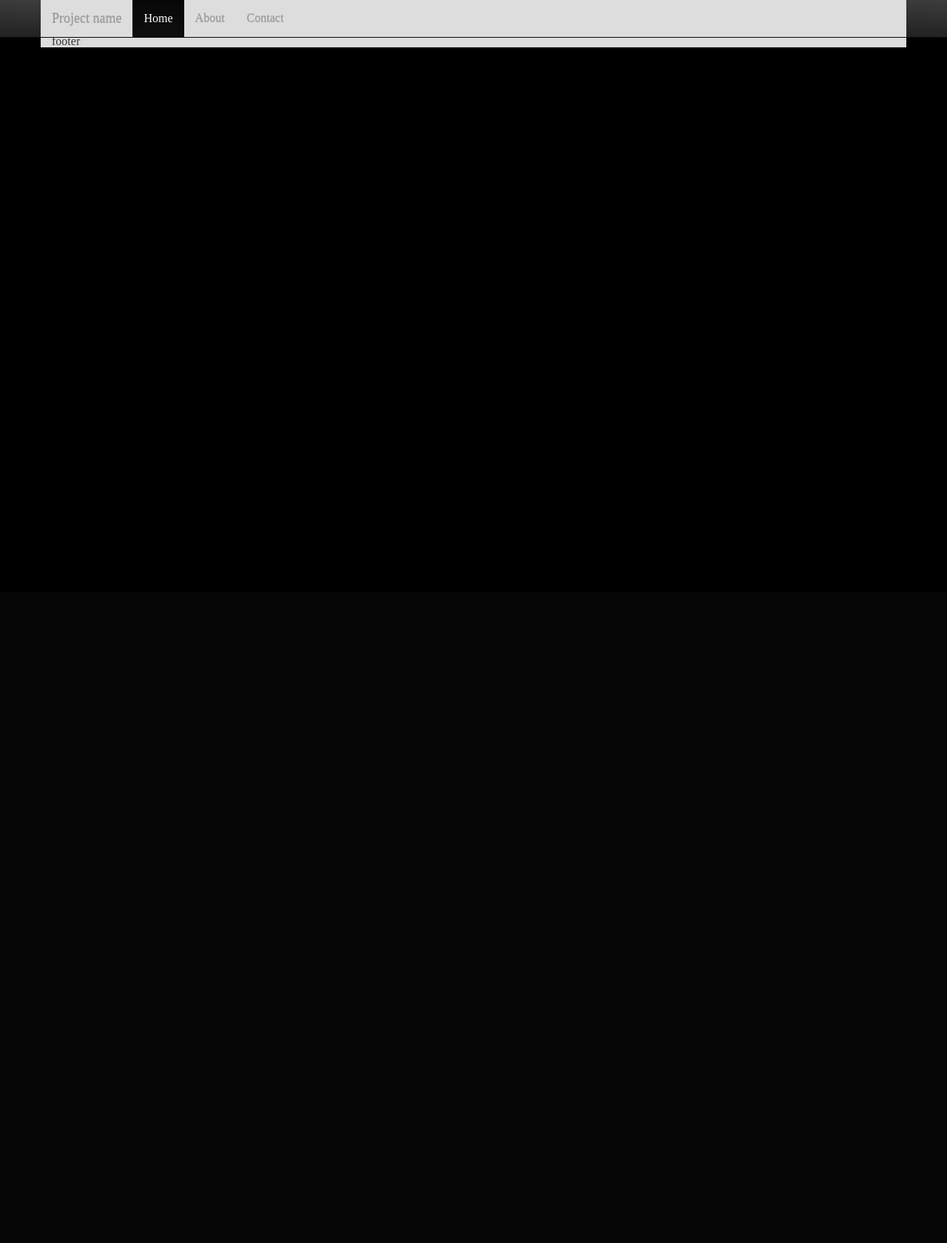
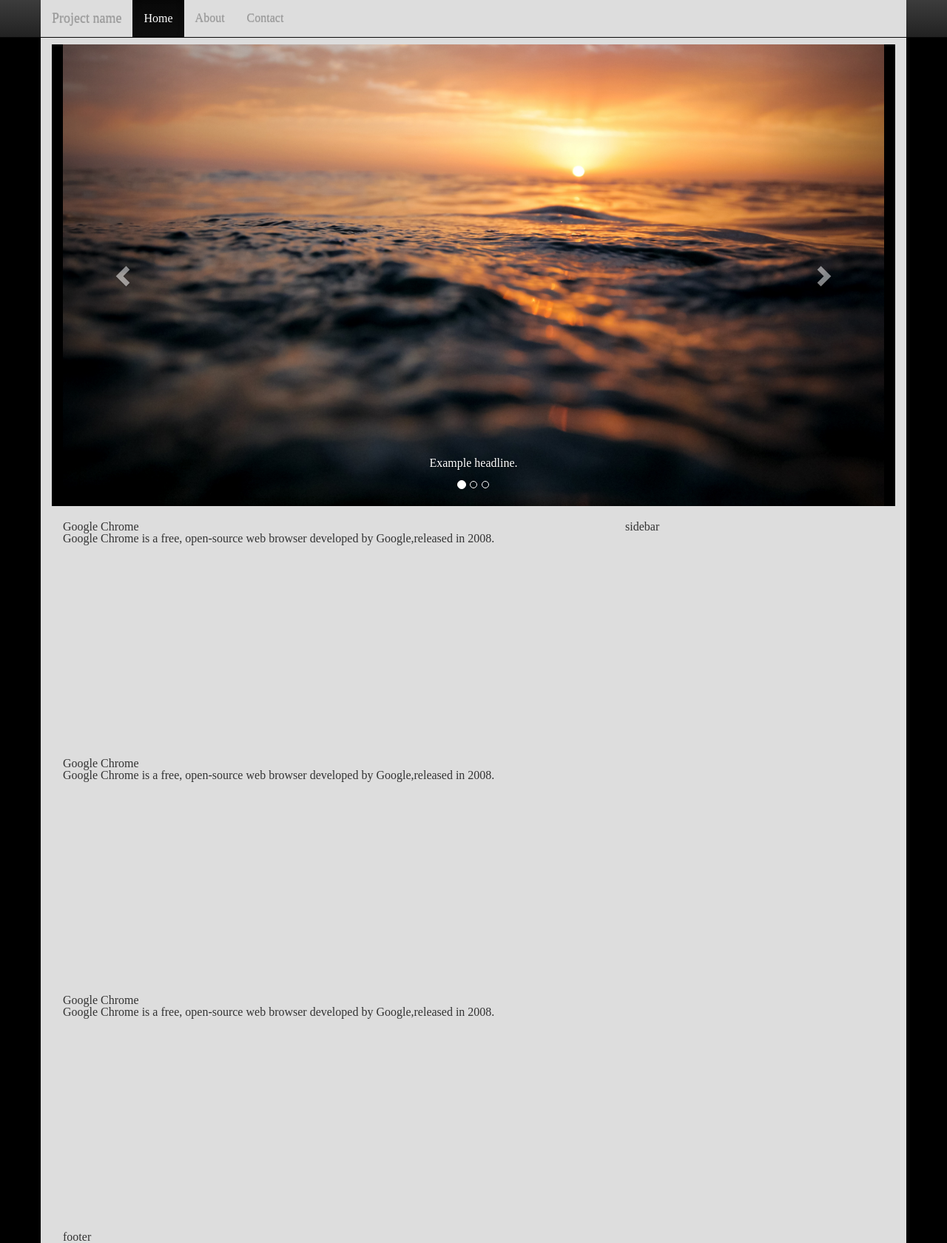
Before and after one commit to mcavady/rd_bootstrap, a PHP site: page / in a window 1280 px wide. Shown: the whole page at 74% size. Before the commit the page ends 64 px from the top, so only its background shows below. Run offline with PHP 8.4, Linux system fonts and the light colour scheme; style sheets or scripts are compiled from the project's sources.

Commit message:
Code tidy, carousel added, basic SCSS edits

```diff
--- a/index.php
+++ b/index.php
@@ -39,25 +39,81 @@
         </div>
        </nav>
        <div class="container">
-       <header>
-         <div id="header">
-           header
-         </div><!-- end the header -->
-       </header>
-       <div id="content-wrapper">
-       <aside>
-        <div id="sidebar">
+         <header class="col-lg-12 col-md-12 col-sm-12 col-xs-12">
+
+<!-- Carousel
+    ================================================== -->
+    <div id="myCarousel" class="carousel slide" data-ride="carousel">
+      <!-- Indicators -->
+      <ol class="carousel-indicators">
+        <li data-target="#myCarousel" data-slide-to="0" class="active"></li>
+        <li data-target="#myCarousel" data-slide-to="1"></li>
+        <li data-target="#myCarousel" data-slide-to="2"></li>
+      </ol>
+      <div class="carousel-inner" role="listbox">
+        <div class="item active">
+          <img class="first-slide" src="../rd_bootstrap/images/gallery-image-1.jpg" alt="First slide">
+          <div class="container">
+            <div class="carousel-caption">
+              <h1>Example headline.</h1>
+            </div>
+          </div>
+        </div>
+        <div class="item">
+          <img class="second-slide" src="../rd_bootstrap/images/gallery-image-1.jpg" alt="Second slide">
+          <div class="container">
+            <div class="carousel-caption">
+              <h1>Another example headline.</h1>
+            </div>
+          </div>
+        </div>
+        <div class="item">
+          <img class="third-slide" src="../rd_bootstrap/images/gallery-image-1.jpg" alt="Third slide">
+          <div class="container">
+            <div class="carousel-caption">
+              <h1>One more for good measure.</h1>
+            </div>
+          </div>
+        </div>
+      </div>
+      <a class="left carousel-control" href="#myCarousel" role="button" data-slide="prev">
+        <span class="glyphicon glyphicon-chevron-left" aria-hidden="true"></span>
+        <span class="sr-only">Previous</span>
+      </a>
+      <a class="right carousel-control" href="#myCarousel" role="button" data-slide="next">
+        <span class="glyphicon glyphicon-chevron-right" aria-hidden="true"></span>
+        <span class="sr-only">Next</span>
+      </a>
+    </div><!-- /.carousel -->
+
+
+         </header>
+         <aside class="pull-right col-lg-4 col-md-4 col-sm-4 hidden-xs">
     		sidebar
-    	</div><!-- end the side bar -->
-       </aside>
-       <div id="main-content">
-       	main content
-       </div>
-       <footer>
-         <div id="footer">
+         </aside>
+         <main class="pull-left col-lg-8 col-md-8 col-sm-8 col-xs-12">
+
+	    <article id="home">
+    		<h1>Google Chrome</h1>
+    		<p>Google Chrome is a free, open-source web browser developed by Google,released in 2008.</p>
+  	    </article>
+
+	    <article id="about">
+    		<h1>Google Chrome</h1>
+    		<p>Google Chrome is a free, open-source web browser developed by Google,released in 2008.</p>
+  	    </article>
+
+	    <article id="contact">
+    		<h1>Google Chrome</h1>
+    		<p>Google Chrome is a free, open-source web browser developed by Google,released in 2008.</p>
+  	    </article>
+
+         </main>
+
+         <footer class="col-lg-12 col-md-12 col-sm-12 col-xs-12">
               	footer
-         </div>
-       </footer>
-        </div><!--end the container -->
+         </footer>
+
+	</div>
     </body>
 </html>
--- a/sass/partials/_header.scss
+++ b/sass/partials/_header.scss
@@ -1,4 +1,7 @@
 //header styles
 
-header {}
-#header {}
+header {
+	margin-top:60px;
+	background:#000;
+	margin-bottom:20px;
+}
--- a/sass/partials/_home-page.scss
+++ b/sass/partials/_home-page.scss
@@ -3,3 +3,7 @@
 body {
 	background-color:#000;
 }
+
+article {
+	min-height:320px;
+}
--- a/stylesheets/screen.css
+++ b/stylesheets/screen.css
@@ -77,7 +77,19 @@ body {
   background: #ddd;
 }
 
+/* line 3, ../sass/partials/_header.scss */
+header {
+  margin-top: 60px;
+  background: #000;
+  margin-bottom: 20px;
+}
+
 /* line 3, ../sass/partials/_home-page.scss */
 body {
   background-color: #000;
 }
+
+/* line 7, ../sass/partials/_home-page.scss */
+article {
+  min-height: 320px;
+}
```
Also changed, not shown: images/gallery-image-1.jpg (added).
